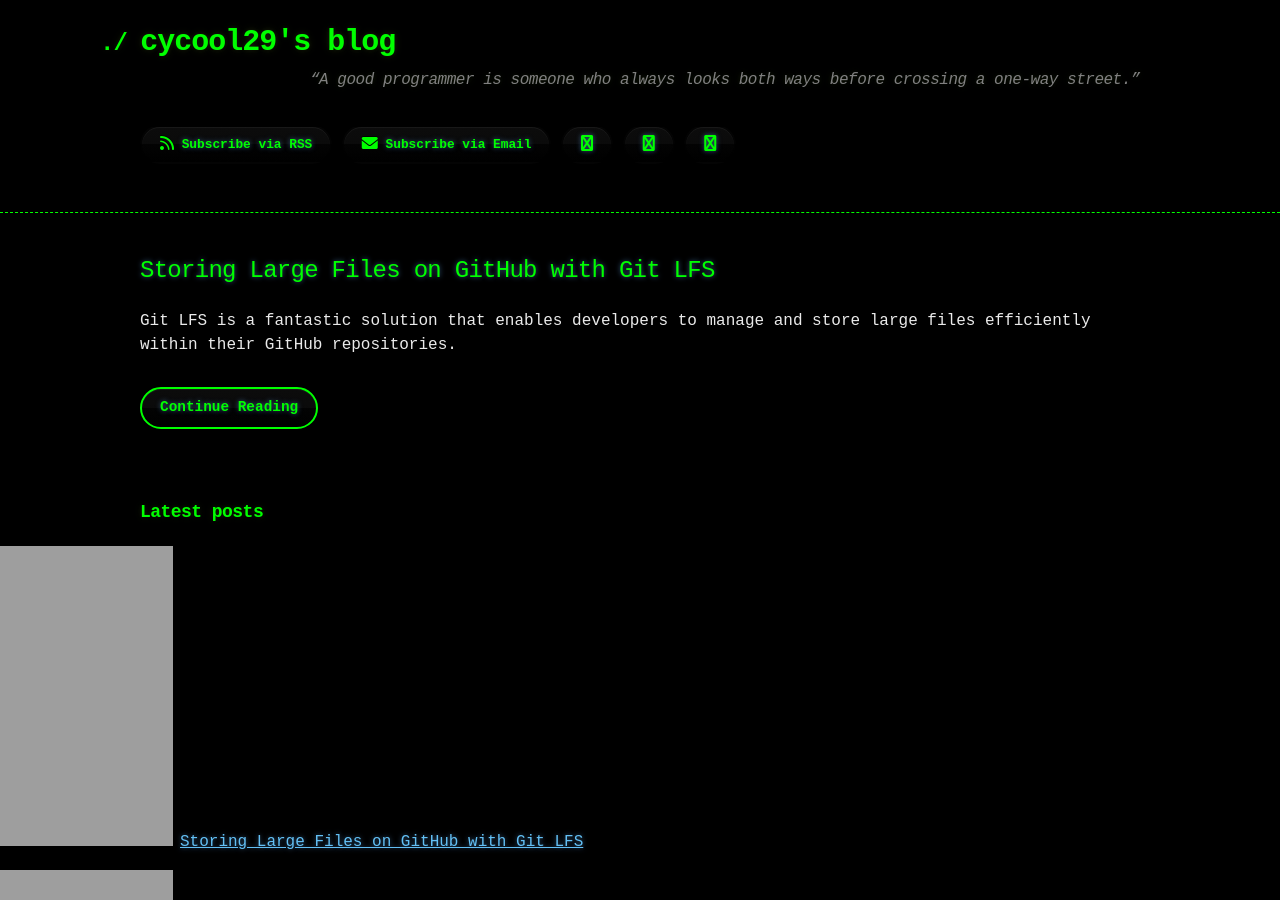
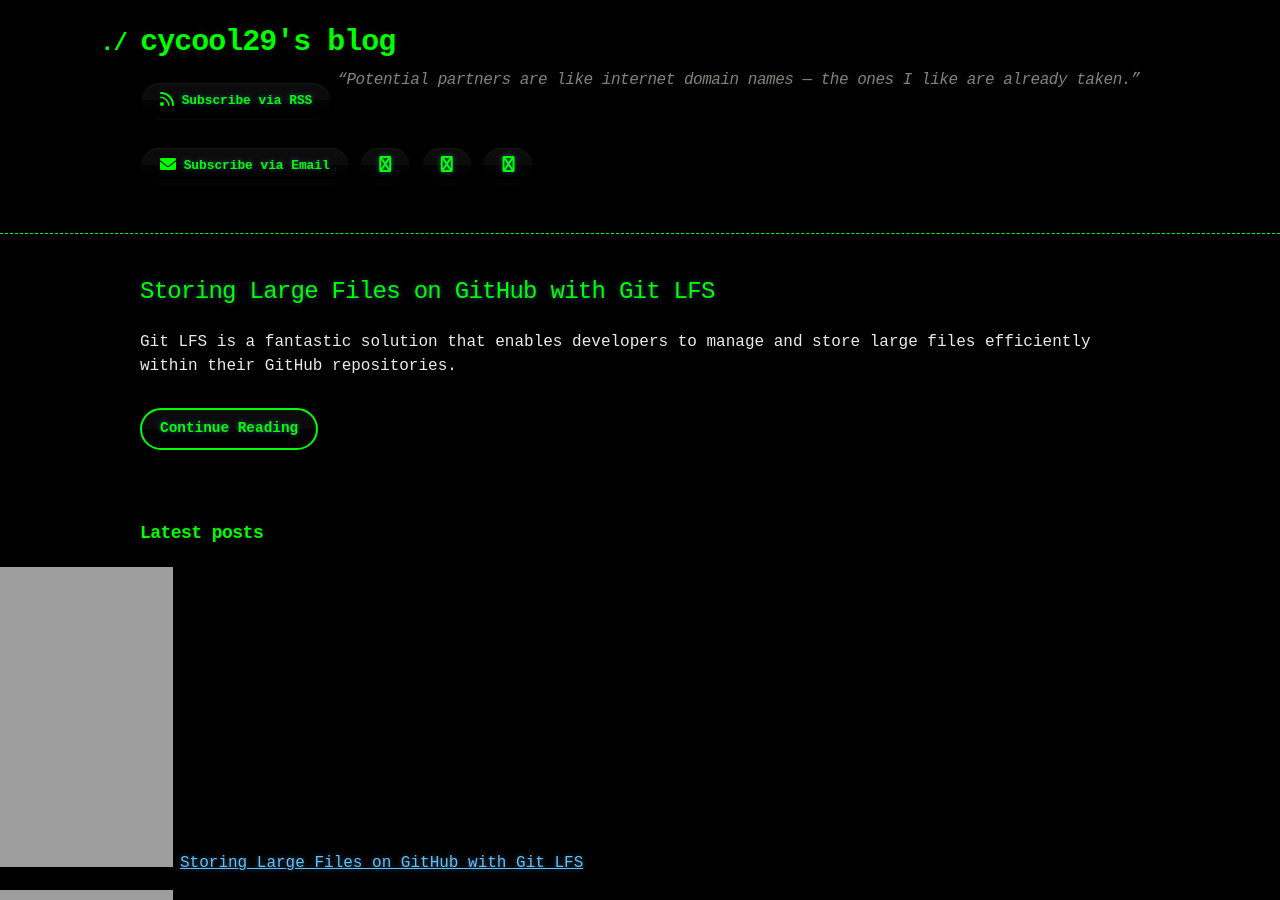
Before and after one commit to cycool29/cycool29.github.io, a Jekyll site: the page built from index.md, in a window 1280 px wide and 900 px high. Built offline with Jekyll 4.4.1, drawn with Linux system fonts in a browser that asks for light colours; a style sheet for code colours, icons or effects is not loaded.

Commit message:
Update quotes

```diff
--- a/_config.yml
+++ b/_config.yml
@@ -1,5 +1,5 @@
 title: cycool29's blog
-description: "“A good programmer is someone who always looks both ways before crossing a one-way street.” "
+description: "“Potential partners are like internet domain names — the ones I like are already taken.” "
 bio: A high school student. Intermediate in Python, Git, Bash. Learning JavaScript. He/Him. "
 author: cycool29
 url: https://cycool29.github.io
```
